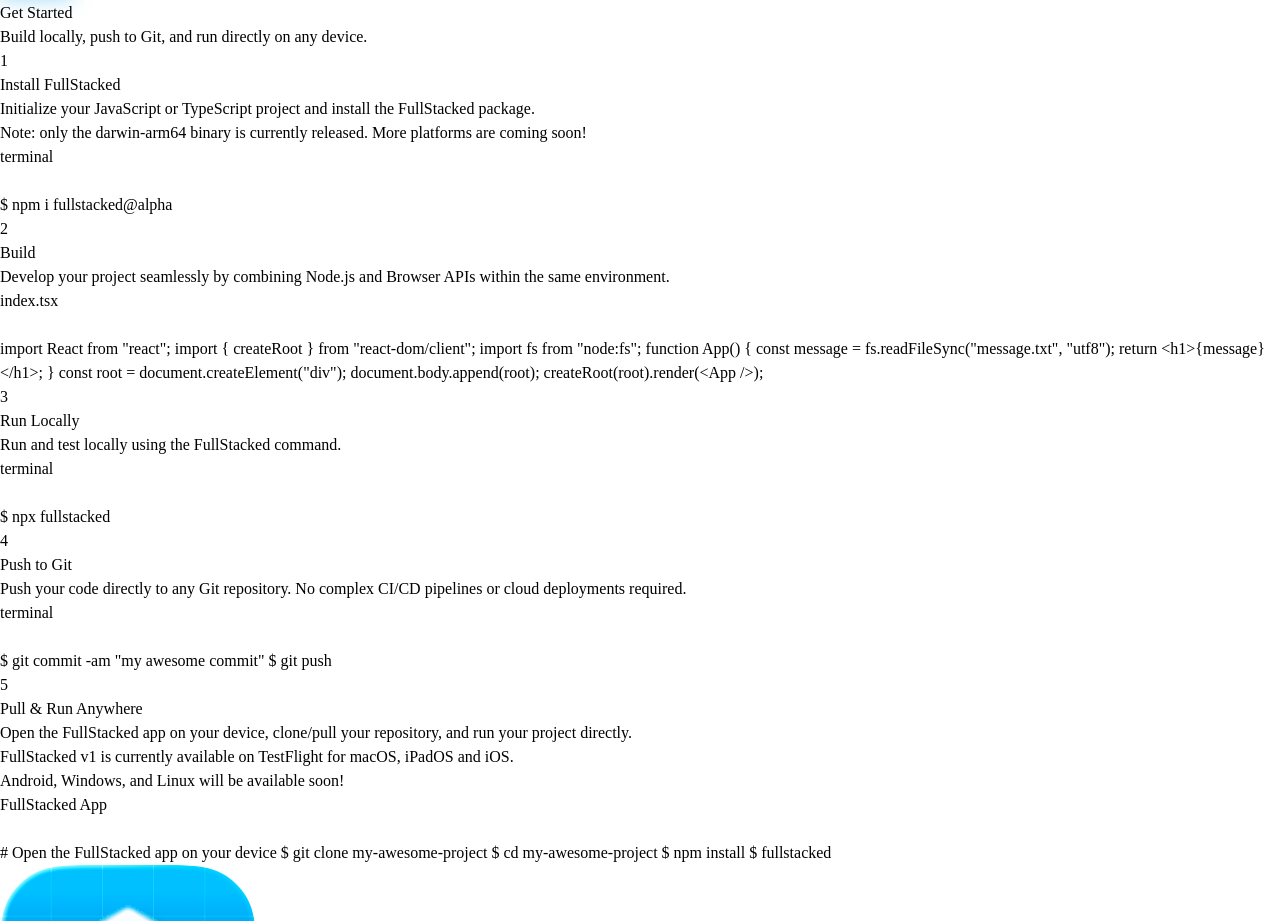
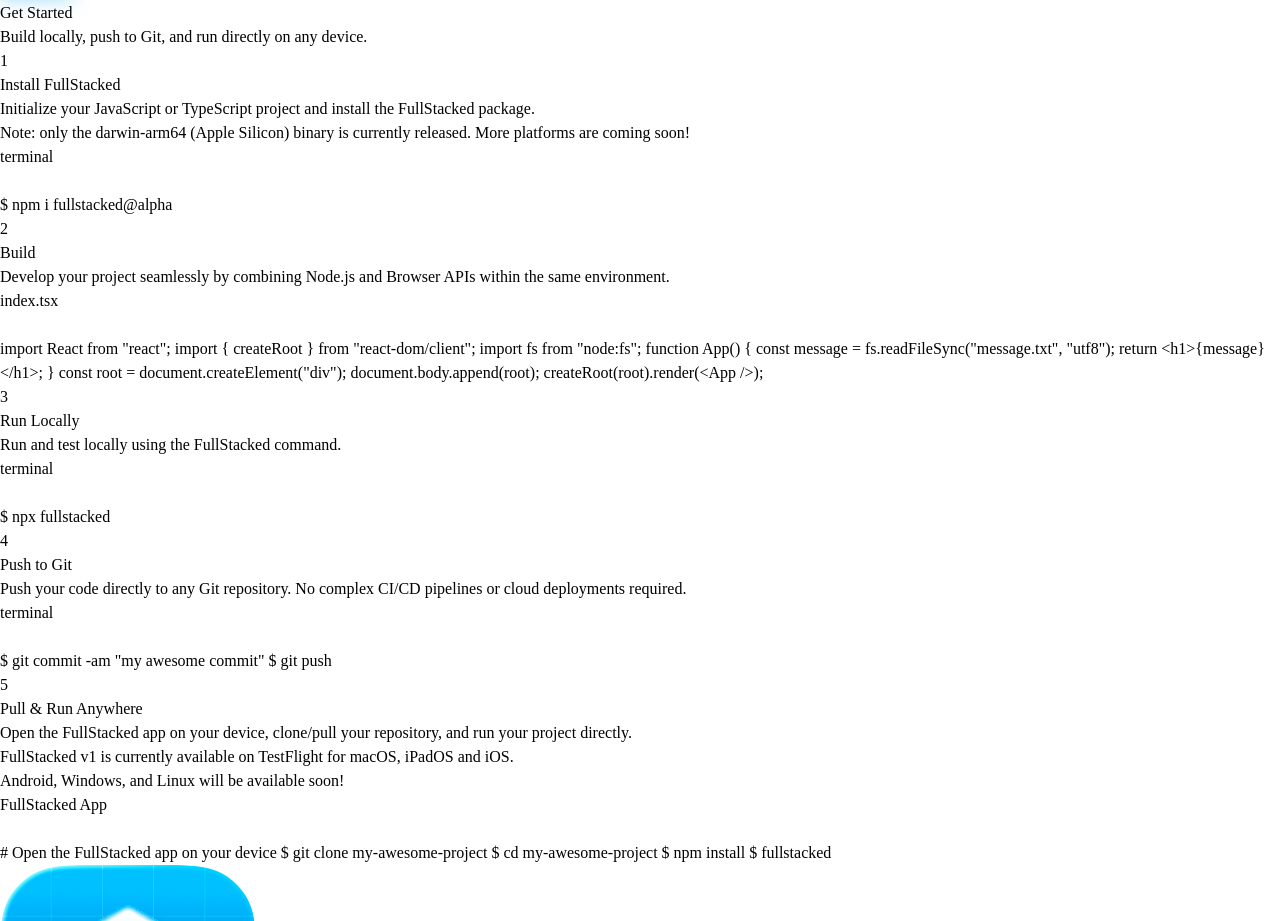
Before and after one commit to fullstackedorg/website, a React app: page / in a window 1280 px wide. Shown: the part 1703-2624 px from the top of the page. Built offline with nearby package versions, Linux system fonts and the light colour scheme; the HTML template or start-up script is replaced by a standard one.

Commit message:
more details

```diff
--- a/components/HowItWorks.tsx
+++ b/components/HowItWorks.tsx
@@ -80,7 +80,7 @@
                     description={
                         <>
                             <p>Initialize your JavaScript or TypeScript project and install the FullStacked package.</p>
-                            <p className="text-sm font-semibold text-sky-400/80 italic mt-2">Note: only the darwin-arm64 binary is currently released. More platforms are coming soon!</p>
+                            <p className="text-sm font-semibold text-sky-400/80 italic mt-2">Note: only the darwin-arm64 (Apple Silicon) binary is currently released. More platforms are coming soon!</p>
                         </>
                     }
                     codeBlock={
```
